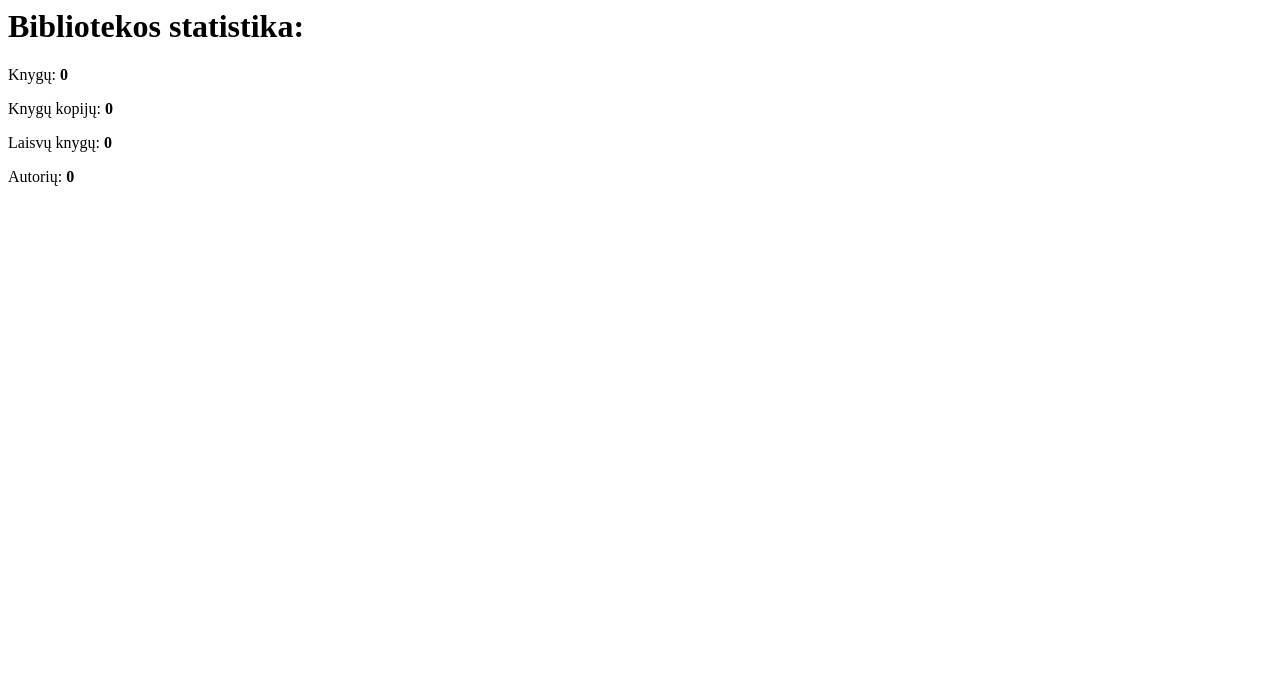
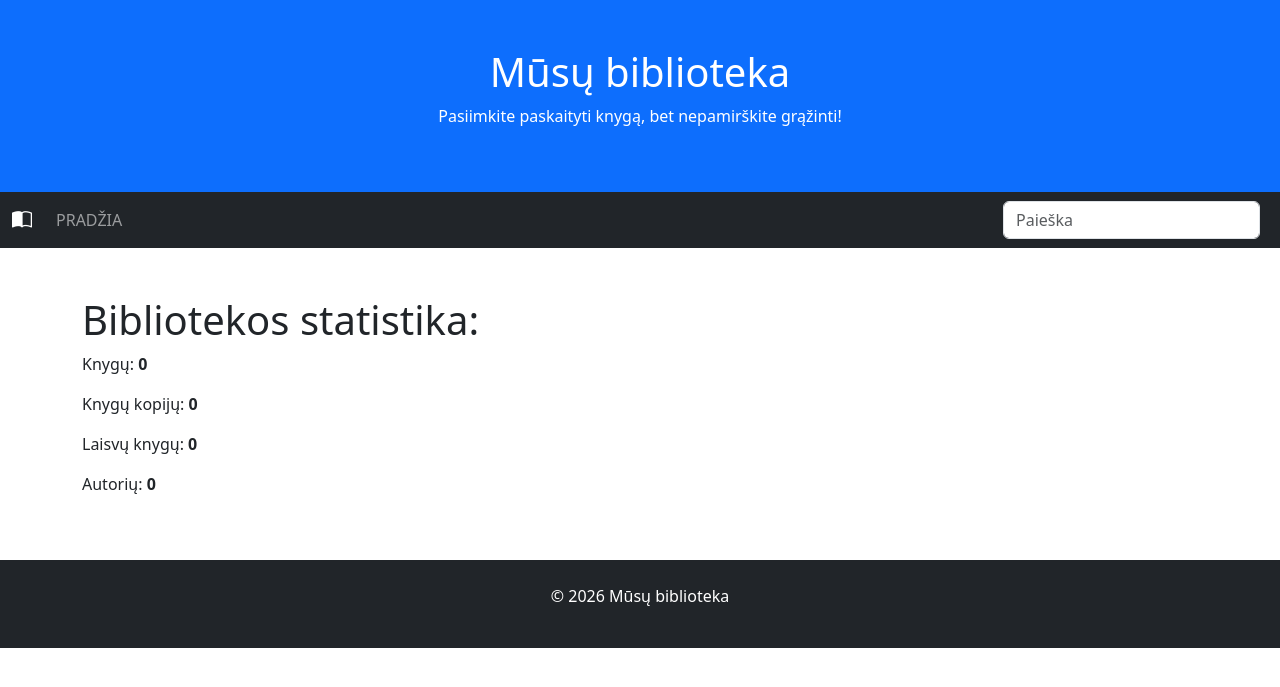
Before and after one commit to DonatasNoreika/library_20260126, a Django app: page / in a window 1280 px wide. Shown: the top 687 px of the page. Run offline with Django 5.2, Linux system fonts and the light colour scheme; data that the repository does not hold is empty.

Commit message:
4: bibliotekai pritaikytas bootstrap 5 html šablonas (base.html)

```diff
--- /dev/null
+++ b/mysite/library/templates/base.html
@@ -0,0 +1,50 @@
+<!DOCTYPE html>
+<html lang="en">
+<head>
+    <title>{% block title %}{% endblock %}</title>
+    <meta charset="utf-8">
+    <meta name="viewport" content="width=device-width, initial-scale=1">
+    <link href="https://cdn.jsdelivr.net/npm/bootstrap@5.3.3/dist/css/bootstrap.min.css" rel="stylesheet">
+    <script src="https://cdn.jsdelivr.net/npm/bootstrap@5.3.3/dist/js/bootstrap.bundle.min.js"></script>
+    <link rel="stylesheet" href="https://cdn.jsdelivr.net/npm/bootstrap-icons@1.13.1/font/bootstrap-icons.min.css">
+</head>
+<body>
+
+<div class="p-5 bg-primary text-white text-center">
+    <h1>Mūsų biblioteka</h1>
+    <p>Pasiimkite paskaityti knygą, bet nepamirškite grąžinti!</p>
+</div>
+
+<nav class="navbar navbar-expand-sm navbar-dark bg-dark">
+    <div class="container-fluid">
+        <a class="navbar-brand" href="javascript:void(0)"><i class="bi bi-book-half"></i></a>
+        <button class="navbar-toggler" type="button" data-bs-toggle="collapse" data-bs-target="#mynavbar">
+            <span class="navbar-toggler-icon"></span>
+        </button>
+        <div class="collapse navbar-collapse" id="mynavbar">
+            <ul class="navbar-nav me-auto">
+                <li class="nav-item">
+                    <a class="nav-link" href="javascript:void(0)">PRADŽIA</a>
+                </li>
+            </ul>
+            <form class="d-flex">
+                <input class="form-control me-2" type="text" placeholder="Paieška">
+            </form>
+        </div>
+    </div>
+</nav>
+
+<div class="container mt-5">
+    <div class="row">
+        <div class="col-sm">
+            {% block content %}{% endblock %}
+        </div>
+    </div>
+</div>
+
+<div class="mt-5 p-4 bg-dark text-white text-center">
+    <p>© {% now "Y" %} Mūsų biblioteka</p>
+</div>
+
+</body>
+</html>
--- a/mysite/library/templates/index.html
+++ b/mysite/library/templates/index.html
@@ -1,5 +1,11 @@
+{% extends "base.html" %}
+
+{% block title %}PRADŽIA{% endblock %}
+
+{% block content %}
 <h1>Bibliotekos statistika:</h1>
 <p>Knygų: <b>{{ num_books }}</b></p>
 <p>Knygų kopijų: <b>{{ num_instances }}</b></p>
 <p>Laisvų knygų: <b>{{ num_instances_available }}</b></p>
 <p>Autorių: <b>{{ num_authors }}</b></p>
+{% endblock %}
```
